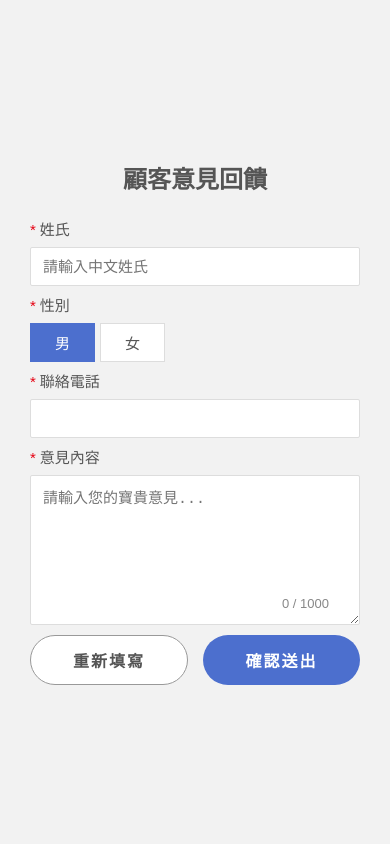
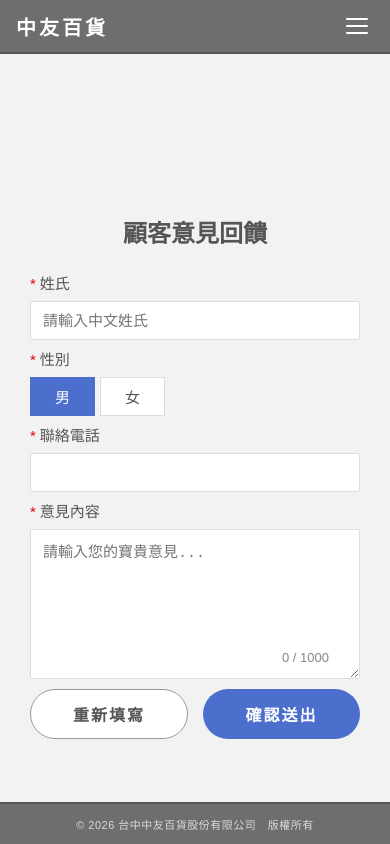
Before and after one commit to faypo/ChungyoOffical, a React (Vite) app in the folder dm-flipbook/: page /CustomerFeedback in a window 390 px wide. Built offline with nearby package versions, Linux system fonts and the light colour scheme.

Commit message:
[dev]新增webview參數

```diff
--- a/dm-flipbook/src/App.jsx
+++ b/dm-flipbook/src/App.jsx
@@ -1,5 +1,7 @@
-import React, { useState, useEffect } from 'react';
+import React from 'react';
 import { BrowserRouter, Routes, Route, Navigate } from 'react-router-dom';
+import { LayoutProvider } from './context/LayoutContext';
+import Layout from './components/layout/Layout';
 import DMShowcase from './components/DMShowcase';
 import DMViewer from './components/DMViewer';
 import FloorGuide from './components/FloorGuide';
@@ -10,7 +12,9 @@ import './App.css';
 export default function App() {
   return (
     <BrowserRouter>
+      <LayoutProvider>
         <div className="app">
+          <Layout>
             <Routes>
               <Route path="/"      element={<Navigate to="/dm" replace />} />
               <Route path="/dm"    element={<DMShowcase />} />
@@ -19,7 +23,9 @@ export default function App() {
               <Route path="/CustomerFeedback" element={<CustomerFeedbackViewer />} />
               <Route path="/food" element={<Food />} />
             </Routes>
+          </Layout>
         </div>
+      </LayoutProvider>
     </BrowserRouter>
   );
 }
--- a/dm-flipbook/src/components/FloorGuide.css
+++ b/dm-flipbook/src/components/FloorGuide.css
@@ -250,7 +250,7 @@
      bar 45px, circles 70px, padding-top 10px → circle centre at 10+35=45px = border */
   .floor-tabs {
     position: fixed;
-    top: 52px;
+    top: calc(var(--header-h, 0px) + 52px);
     left: 0; right: 0;
     height: 45px;
     transform: none;
@@ -283,7 +283,7 @@
   /* Scrollable content: 52px menu + 45px bar + 2px border + 35px active circle peek */
   .floor-content {
     position: absolute;
-    top: 134px;
+    top: calc(var(--header-h, 0px) + 134px);
     left: 0; right: 0;
     bottom: 0;
     overflow-y: auto;
@@ -302,7 +302,7 @@
   /* ── Floor menu button (top full-width bar) ── */
   .floor-menu-btn {
     position: fixed;
-    top: 0;
+    top: var(--header-h, 0px);
     left: 0; right: 0;
     z-index: 110;
     display: flex;
--- /dev/null
+++ b/dm-flipbook/src/components/layout/Footer.css
@@ -0,0 +1,18 @@
+/* ===== Site Footer ===== */
+.site-footer {
+  flex-shrink: 0;
+  width: 100%;
+  background: #6E6E6E;
+  border-top: 2px solid #555;
+  padding: 14px 32px;
+  display: flex;
+  align-items: center;
+  justify-content: center;
+  font-size: 12px;
+  color: rgba(255, 255, 255, 0.75);
+  letter-spacing: 0.5px;
+}
+
+@media (max-width: 700px) {
+  .site-footer { padding: 12px 16px; font-size: 11px; }
+}
--- /dev/null
+++ b/dm-flipbook/src/components/layout/Footer.jsx
@@ -0,0 +1,10 @@
+import React from 'react';
+import './Footer.css';
+
+export default function Footer() {
+  return (
+    <footer className="site-footer">
+      <span>© {new Date().getFullYear()} 台中中友百貨股份有限公司　版權所有</span>
+    </footer>
+  );
+}
--- /dev/null
+++ b/dm-flipbook/src/components/layout/Header.css
@@ -0,0 +1,104 @@
+/* ===== Site Header ===== */
+.site-header {
+  position: sticky;
+  top: 0;
+  z-index: 1000;
+  width: 100%;
+  background: #6E6E6E;
+  border-bottom: 2px solid #555;
+  flex-shrink: 0;
+}
+
+.site-header-inner {
+  display: flex;
+  align-items: center;
+  justify-content: space-between;
+  padding: 0 32px;
+  height: 56px;
+}
+
+.site-logo {
+  font-size: 20px;
+  font-weight: 900;
+  color: #fff;
+  text-decoration: none;
+  letter-spacing: 3px;
+  flex-shrink: 0;
+}
+.site-logo:hover { opacity: 0.85; }
+
+/* Desktop nav */
+.site-nav {
+  display: flex;
+  gap: 8px;
+}
+
+.site-nav-link {
+  padding: 6px 16px;
+  font-size: 14px;
+  font-weight: 600;
+  color: rgba(255, 255, 255, 0.85);
+  text-decoration: none;
+  border-radius: 4px;
+  letter-spacing: 1px;
+  transition: background 0.15s, color 0.15s;
+}
+.site-nav-link:hover  { background: rgba(255,255,255,0.12); color: #fff; }
+.site-nav-link.active { background: rgba(255,255,255,0.2);  color: #fff; }
+
+/* Hamburger — hidden on desktop */
+.site-hamburger {
+  display: none;
+  flex-direction: column;
+  justify-content: center;
+  gap: 5px;
+  background: none;
+  border: none;
+  cursor: pointer;
+  padding: 6px;
+}
+.site-hamburger span {
+  display: block;
+  width: 22px;
+  height: 2px;
+  background: #fff;
+  border-radius: 2px;
+}
+
+/* Mobile drawer */
+.site-mobile-nav {
+  display: none;
+  flex-direction: column;
+  background: #5a5a5a;
+  overflow: hidden;
+  max-height: 0;
+  transition: max-height 0.25s ease;
+}
+.site-mobile-nav.open { max-height: 400px; }
+
+.site-mobile-nav-link {
+  padding: 14px 24px;
+  font-size: 15px;
+  font-weight: 600;
+  color: rgba(255,255,255,0.85);
+  text-decoration: none;
+  letter-spacing: 1px;
+  border-bottom: 1px solid rgba(255,255,255,0.08);
+  transition: background 0.15s, color 0.15s;
+}
+.site-mobile-nav-link:hover  { background: rgba(255,255,255,0.08); color: #fff; }
+.site-mobile-nav-link.active { color: #fff; background: rgba(255,255,255,0.12); }
+
+.site-mobile-backdrop {
+  position: fixed;
+  inset: 0;
+  z-index: 999;
+}
+
+/* ===== Mobile ===== */
+@media (max-width: 700px) {
+  .site-header-inner { padding: 0 16px; height: 52px; }
+  .site-nav          { display: none; }
+  .site-hamburger    { display: flex; }
+  .site-mobile-nav   { display: flex; position: relative; z-index: 1000; }
+}
--- /dev/null
+++ b/dm-flipbook/src/components/layout/Header.jsx
@@ -0,0 +1,61 @@
+import React, { useState } from 'react';
+import { NavLink } from 'react-router-dom';
+import './Header.css';
+
+const NAV_ITEMS = [
+  { to: '/dm',               label: 'DM導覽' },
+  { to: '/floor',            label: '樓層導覽' },
+  { to: '/food',             label: '美食導覽' },
+  { to: '/CustomerFeedback', label: '客服意見' },
+];
+
+export default function Header() {
+  const [menuOpen, setMenuOpen] = useState(false);
+
+  return (
+    <header className="site-header">
+      <div className="site-header-inner">
+        <NavLink to="/dm" className="site-logo">中友百貨</NavLink>
+
+        {/* Desktop nav */}
+        <nav className="site-nav">
+          {NAV_ITEMS.map(({ to, label }) => (
+            <NavLink
+              key={to}
+              to={to}
+              className={({ isActive }) => 'site-nav-link' + (isActive ? ' active' : '')}
+            >
+              {label}
+            </NavLink>
+          ))}
+        </nav>
+
+        {/* Mobile hamburger */}
+        <button
+          className="site-hamburger"
+          onClick={() => setMenuOpen(o => !o)}
+          aria-label="選單"
+        >
+          <span /><span /><span />
+        </button>
+      </div>
+
+      {/* Mobile drawer */}
+      {menuOpen && (
+        <div className="site-mobile-backdrop" onClick={() => setMenuOpen(false)} />
+      )}
+      <nav className={`site-mobile-nav${menuOpen ? ' open' : ''}`}>
+        {NAV_ITEMS.map(({ to, label }) => (
+          <NavLink
+            key={to}
+            to={to}
+            className={({ isActive }) => 'site-mobile-nav-link' + (isActive ? ' active' : '')}
+            onClick={() => setMenuOpen(false)}
+          >
+            {label}
+          </NavLink>
+        ))}
+      </nav>
+    </header>
+  );
+}
--- /dev/null
+++ b/dm-flipbook/src/components/layout/Layout.css
@@ -0,0 +1,26 @@
+/* ===== Layout ===== */
+.layout {
+  width: 100%;
+  height: 100%;
+  display: flex;
+  flex-direction: column;
+}
+
+.layout--webview {
+  /* Full height, no header/footer */
+}
+
+.layout--browser {
+  --header-h: 56px;
+}
+
+@media (max-width: 700px) {
+  .layout--browser { --header-h: 52px; }
+}
+
+.layout-main {
+  flex: 1;
+  overflow: hidden;
+  display: flex;
+  flex-direction: column;
+}
--- /dev/null
+++ b/dm-flipbook/src/components/layout/Layout.jsx
@@ -0,0 +1,21 @@
+import React from 'react';
+import { useLayout } from '../../context/LayoutContext';
+import Header from './Header';
+import Footer from './Footer';
+import './Layout.css';
+
+export default function Layout({ children }) {
+  const { isWebView } = useLayout();
+
+  if (isWebView) {
+    return <div className="layout layout--webview">{children}</div>;
+  }
+
+  return (
+    <div className="layout layout--browser">
+      <Header />
+      <main className="layout-main">{children}</main>
+      <Footer />
+    </div>
+  );
+}
--- /dev/null
+++ b/dm-flipbook/src/context/LayoutContext.jsx
@@ -0,0 +1,36 @@
+import React, { createContext, useContext, useEffect, useState } from 'react';
+
+const LayoutContext = createContext({ isWebView: false, isMobile: false });
+
+export function LayoutProvider({ children }) {
+  const [isWebView] = useState(() => {
+    if (sessionStorage.getItem('webview') === '1') return true;
+    const params = new URLSearchParams(window.location.search);
+    if (params.get('webview') === '1') {
+      sessionStorage.setItem('webview', '1');
+      return true;
+    }
+    return false;
+  });
+
+  const [isMobile, setIsMobile] = useState(
+    () => window.matchMedia('(max-width: 700px)').matches
+  );
+
+  useEffect(() => {
+    const mq = window.matchMedia('(max-width: 700px)');
+    const handler = (e) => setIsMobile(e.matches);
+    mq.addEventListener('change', handler);
+    return () => mq.removeEventListener('change', handler);
+  }, []);
+
+  return (
+    <LayoutContext.Provider value={{ isWebView, isMobile }}>
+      {children}
+    </LayoutContext.Provider>
+  );
+}
+
+export function useLayout() {
+  return useContext(LayoutContext);
+}
```
Lines whose indentation alone changed are shown as unchanged.
